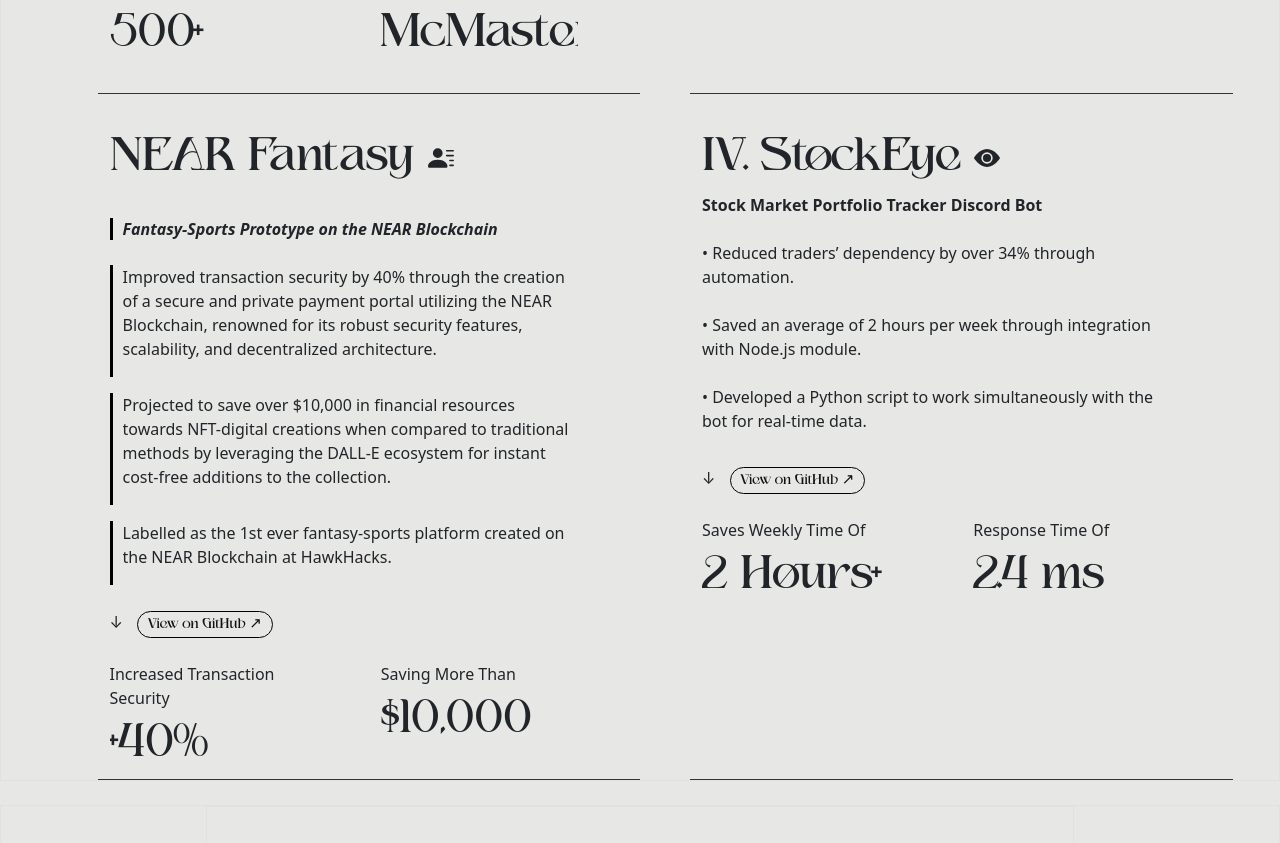
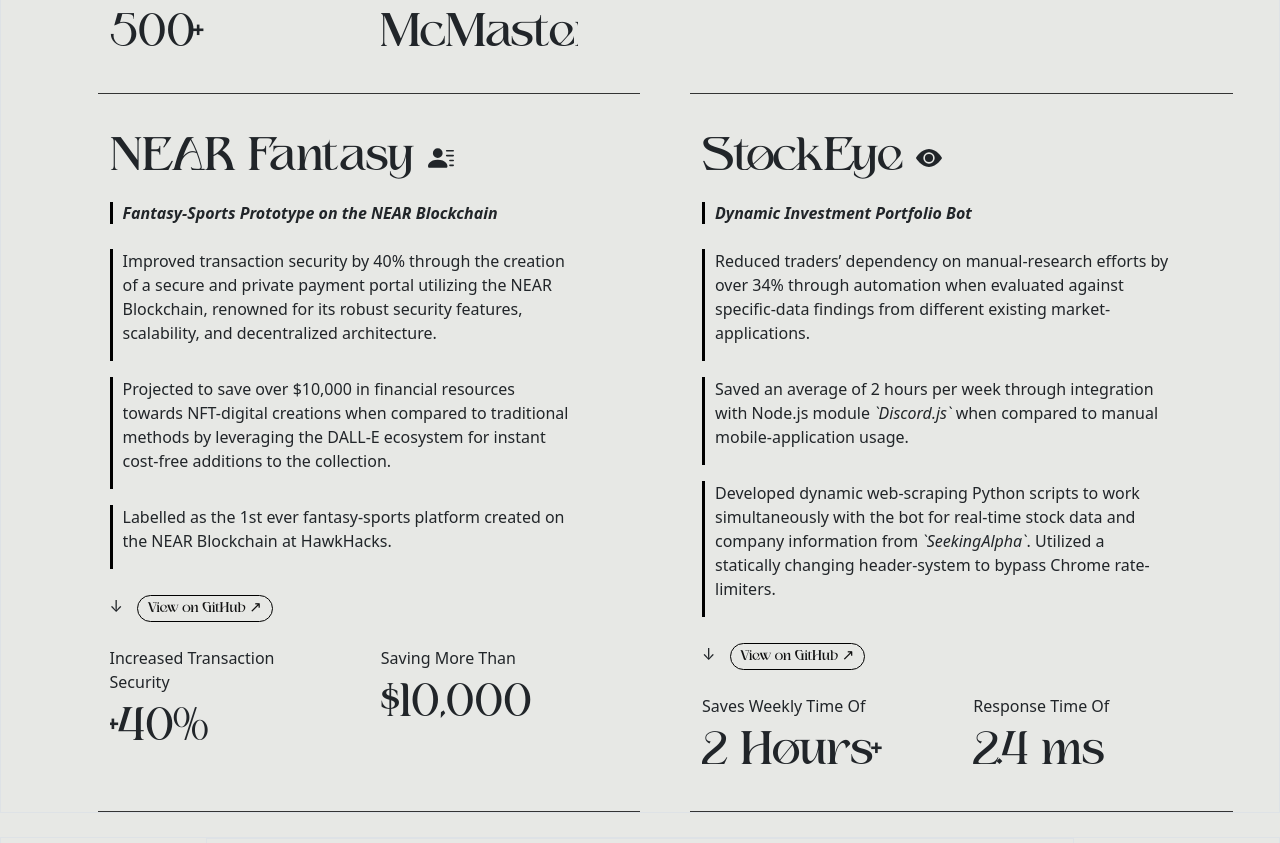
Before and after one commit to devp19/portfolio-react-app, a React (Create React App) app in the folder portfolio-website/: page / in a window 1280 px wide. Shown: the part 3743-4586 px from the top of the page. Built offline with nearby package versions, Linux system fonts and the light colour scheme.

Commit message:
Update Projects.js

```diff
--- a/portfolio-website/src/components/pages/Projects.js
+++ b/portfolio-website/src/components/pages/Projects.js
@@ -72,7 +72,7 @@
   <path d="M3 0h10a2 2 0 0 1 2 2v12a2 2 0 0 1-2 2H3a2 2 0 0 1-2-2v-1h1v1a1 1 0 0 0 1 1h10a1 1 0 0 0 1-1V2a1 1 0 0 0-1-1H3a1 1 0 0 0-1 1v1H1V2a2 2 0 0 1 2-2"/>
   <path d="M1 5v-.5a.5.5 0 0 1 1 0V5h.5a.5.5 0 0 1 0 1h-2a.5.5 0 0 1 0-1zm0 3v-.5a.5.5 0 0 1 1 0V8h.5a.5.5 0 0 1 0 1h-2a.5.5 0 0 1 0-1zm0 3v-.5a.5.5 0 0 1 1 0v.5h.5a.5.5 0 0 1 0 1h-2a.5.5 0 0 1 0-1z"/>
 </svg></div>
-                            <div className="para-text">
+                            <div className="para-text pt-2">
                             <i style={{borderLeft: "3px solid black"}}><strong style={{marginLeft: '10px'}}>Generative AI Therapist –– SerenityHacks</strong></i>
                                 <br /><br />
 
@@ -115,7 +115,7 @@
   <path d="M6 8a3 3 0 1 0 0-6 3 3 0 0 0 0 6m-5 6s-1 0-1-1 1-4 6-4 6 3 6 4-1 1-1 1zM11 3.5a.5.5 0 0 1 .5-.5h4a.5.5 0 0 1 0 1h-4a.5.5 0 0 1-.5-.5m.5 2.5a.5.5 0 0 0 0 1h4a.5.5 0 0 0 0-1zm2 3a.5.5 0 0 0 0 1h2a.5.5 0 0 0 0-1zm0 3a.5.5 0 0 0 0 1h2a.5.5 0 0 0 0-1z"/>
 </svg></div>
 
-                            <div className="para-text pt-4">
+                            <div className="para-text pt-2">
                             <i style={{borderLeft: "3px solid black"}}><strong style={{marginLeft: '10px'}}>Fantasy-Sports Prototype on the NEAR Blockchain</strong></i>
                                 <br /><br />
 
@@ -153,19 +153,16 @@
 
 
                         <div className="col-md-5 left-sep bottom-border pt-4">
-                            <div className="title-3">IV. StockEye <svg xmlns="http://www.w3.org/2000/svg" width="26" height="26" fill="currentColor" class="bi bi-eye-fill" viewBox="0 0 16 16">
+                            <div className="title-3">StockEye <svg xmlns="http://www.w3.org/2000/svg" width="26" height="26" fill="currentColor" class="bi bi-eye-fill" viewBox="0 0 16 16">
   <path d="M10.5 8a2.5 2.5 0 1 1-5 0 2.5 2.5 0 0 1 5 0"/>
   <path d="M0 8s3-5.5 8-5.5S16 8 16 8s-3 5.5-8 5.5S0 8 0 8m8 3.5a3.5 3.5 0 1 0 0-7 3.5 3.5 0 0 0 0 7"/>
 </svg></div>
-                            <div className="para-text">
-                                <strong>Stock Market Portfolio Tracker Discord Bot</strong>
+                            <div className="para-text pt-2">
+                            <i style={{borderLeft: "3px solid black"}}><strong style={{marginLeft: '10px'}}>Dynamic Investment Portfolio Bot</strong></i>
                                 <br /><br />
-                                • Reduced traders’ dependency by over 34% through automation.
-                                <br /><br />
-                                • Saved an average of 2 hours per week through integration with Node.js module.
-                                <br /><br />
-                                • Developed a Python script to work simultaneously with the bot for real-time data.
-                                <br /><br />
+                                <p style={{borderLeft: "3px solid black"}}>  <p style={{marginLeft: '10px'}}> Reduced traders’ dependency on manual-research efforts by over 34% through automation when evaluated against specific-data findings from different existing market-applications.</p></p>
+                                <p style={{borderLeft: "3px solid black"}}>  <p style={{marginLeft: '10px'}}> Saved an average of 2 hours per week through integration with Node.js module <i>`Discord.js`</i> when compared to manual mobile-application usage.</p></p>
+                                <p style={{borderLeft: "3px solid black"}}>  <p style={{marginLeft: '10px'}}> Developed dynamic web-scraping Python scripts to work simultaneously with the bot for real-time stock data and company information from <i>`SeekingAlpha`</i>. Utilized a statically changing header-system to bypass Chrome rate-limiters.</p></p>
                                 ↓ <a href="https://github.com/devp19/StockEye" target='_blank' rel="noreferrer">
                                     <button className="custom-btn">View on GitHub ↗︎</button>
                                 </a>
```
